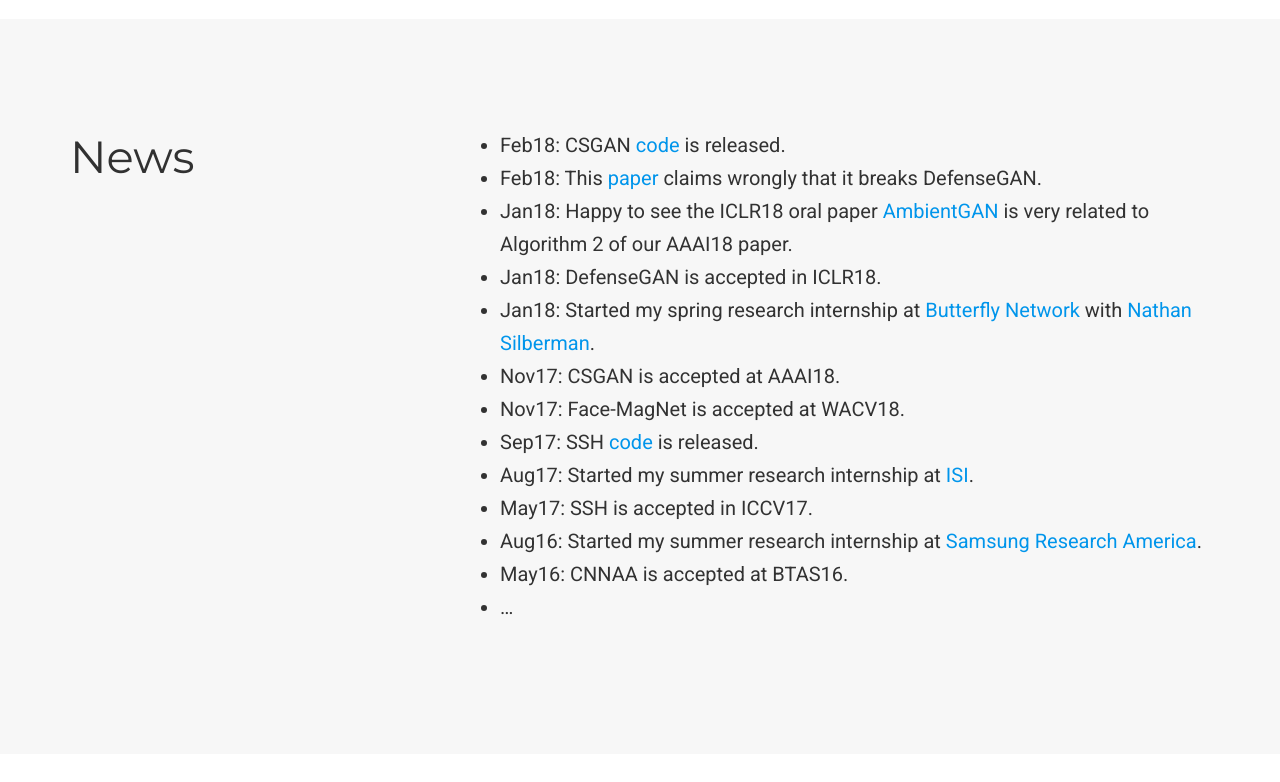
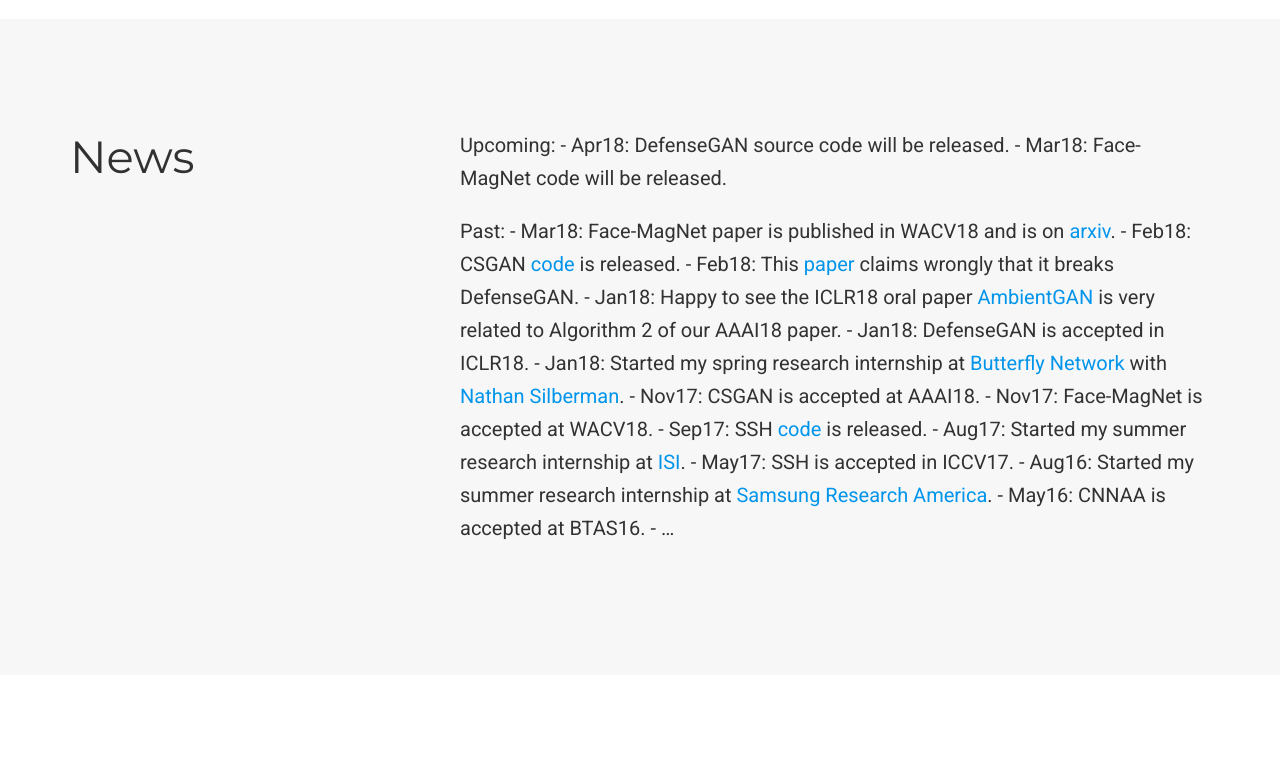
Before and after one commit to po0ya/po0ya.github.io, a plain HTML site: page index.html in a window 1280 px wide. Shown: the part 820-1602 px from the top of the page. Drawn offline with nearby package versions, Linux system fonts and the light colour scheme; some icons are missing.

Commit message:
updating

```diff
--- a/home/index.xml
+++ b/home/index.xml
@@ -27,7 +27,8 @@
       <pubDate>Mon, 01 Jan 0001 00:00:00 +0000</pubDate>
 
       <guid>https://po0ya.github.io/home/news/</guid>
-      <description>Feb18: CSGAN code is released. Feb18: This paper claims wrongly that it breaks DefenseGAN. Jan18: Happy to see the ICLR18 oral paper AmbientGAN is very related to Algorithm 2 of our AAAI18 paper. Jan18: DefenseGAN is accepted in ICLR18. Jan18: Started my spring research internship at Butterfly Network with Nathan Silberman. Nov17: CSGAN is accepted at AAAI18. Nov17: Face-MagNet is accepted at WACV18. Sep17: SSH code is released. Aug17: Started my summer research internship at ISI.</description>
+      <description>Upcoming: - Apr18: DefenseGAN source code will be released. - Mar18: Face-MagNet code will be released.
+Past: - Mar18: Face-MagNet paper is published in WACV18 and is on arxiv. - Feb18: CSGAN code is released. - Feb18: This paper claims wrongly that it breaks DefenseGAN. - Jan18: Happy to see the ICLR18 oral paper AmbientGAN is very related to Algorithm 2 of our AAAI18 paper. - Jan18: DefenseGAN is accepted in ICLR18.</description>
     </item>
 
     <item>
--- a/index.html
+++ b/index.html
@@ -197,8 +197,8 @@
     <div id="profile">
 
 
-      <div class="portrait" style="background-image: url('https://po0ya.github.io/img/portrait.jpg');"></div>
-      <meta itemprop="image" content="https://po0ya.github.io/img/portrait.jpg">
+      <div class="portrait" style="background-image: url('https://po0ya.github.ioimg/portrait.jpg');"></div>
+      <meta itemprop="image" content="https://po0ya.github.ioimg/portrait.jpg">
 
 
       <div class="portrait-title">
@@ -320,21 +320,25 @@
 
   </div>
   <div class="col-xs-12 col-md-8">
-    <ul>
-<li>Feb18: CSGAN <a href="https://github.com/po0ya/csgan" target="_blank">code</a> is released.</li>
-<li>Feb18: This <a href="https://arxiv.org/abs/1802.00420" target="_blank">paper</a> claims wrongly that it breaks DefenseGAN.</li>
-<li>Jan18: Happy to see the ICLR18 oral paper <a href="https://openreview.net/forum?id=Hy7fDog0b" target="_blank">AmbientGAN</a> is very related to Algorithm 2 of our AAAI18 paper.</li>
-<li>Jan18: DefenseGAN is accepted in ICLR18.</li>
-<li>Jan18: Started my spring research internship at <a href="http://butterflynetwork.com" target="_blank">Butterfly Network</a> with <a href="http://nsilberman.com" target="_blank">Nathan Silberman</a>.</li>
-<li>Nov17: CSGAN is accepted at AAAI18.</li>
-<li>Nov17: Face-MagNet is accepted at WACV18.</li>
-<li>Sep17: SSH <a href="https://github.com/mahyarnajibi/SSH" target="_blank">code</a> is released.</li>
-<li>Aug17: Started my summer research internship at <a href="https://isi.edu/" target="_blank">ISI</a>.</li>
-<li>May17: SSH is accepted in ICCV17.</li>
-<li>Aug16: Started my summer research internship at <a href="https://www.sra.samsung.com/" target="_blank">Samsung Research America</a>.</li>
-<li>May16: CNNAA is accepted at BTAS16.</li>
-<li>&hellip;</li>
-</ul>
+    <p>Upcoming:
+- Apr18: DefenseGAN source code will be released.
+- Mar18: Face-MagNet code will be released.</p>
+
+<p>Past:
+- Mar18: Face-MagNet paper is published in WACV18 and is on <a href="https://arxiv.org/abs/1803.05258" target="_blank">arxiv</a>.
+- Feb18: CSGAN <a href="https://github.com/po0ya/csgan" target="_blank">code</a> is released.
+- Feb18: This <a href="https://arxiv.org/abs/1802.00420" target="_blank">paper</a> claims wrongly that it breaks DefenseGAN.
+- Jan18: Happy to see the ICLR18 oral paper <a href="https://openreview.net/forum?id=Hy7fDog0b" target="_blank">AmbientGAN</a> is very related to Algorithm 2 of our AAAI18 paper.
+- Jan18: DefenseGAN is accepted in ICLR18.
+- Jan18: Started my spring research internship at <a href="http://butterflynetwork.com" target="_blank">Butterfly Network</a> with <a href="http://nsilberman.com" target="_blank">Nathan Silberman</a>.
+- Nov17: CSGAN is accepted at AAAI18.
+- Nov17: Face-MagNet is accepted at WACV18.
+- Sep17: SSH <a href="https://github.com/mahyarnajibi/SSH" target="_blank">code</a> is released.
+- Aug17: Started my summer research internship at <a href="https://isi.edu/" target="_blank">ISI</a>.
+- May17: SSH is accepted in ICCV17.
+- Aug16: Started my summer research internship at <a href="https://www.sra.samsung.com/" target="_blank">Samsung Research America</a>.
+- May16: CNNAA is accepted at BTAS16.
+- &hellip;</p>
 
   </div>
 
--- a/styles.css
+++ b/styles.css
@@ -129,6 +129,12 @@ video {
   height: auto;
   max-width: 100%;
   display: block;
+}
+
+video {
+  width: 100%;
+  height: auto;
+  max-height: 400px;
 }
 
 .img-responsive {
@@ -656,13 +662,11 @@ article .article-metadata {
 
 .article-style img,
 .article-style video {
-  box-shadow: 1px 1px 0px #edefed, -1px -1px 0px #edefed, 1px -1px 0px #edefed, -1px 1px 0px #edefed;
   margin-left: auto;
   margin-right: auto;
   margin-top: 60px;
   margin-bottom: 60px;
-  padding-left: 0;
-  padding-right: 0;
+  padding: 0;
 }
 
 .article-style td img,
```
